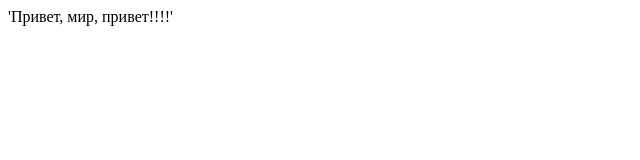
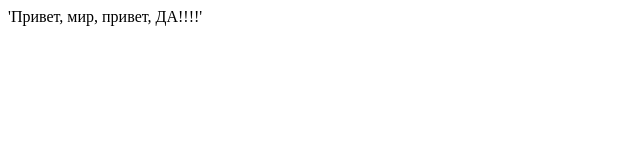
Before and after one commit to B-Mikhail-V/ahj-proof-index, a plain HTML site: page index.html in a window 1280 px wide. Shown: the full height of the page, 0-640 px from the left. Drawn offline with Linux system fonts and the light colour scheme.

Commit message:
Commit index2

```diff
--- a/index.html
+++ b/index.html
@@ -6,6 +6,6 @@
     <title>Document</title>
 </head>
 <body>
-    'Привет, мир, привет!!!!'
+    'Привет, мир, привет, ДА!!!!'
 </body>
 </html>
```
